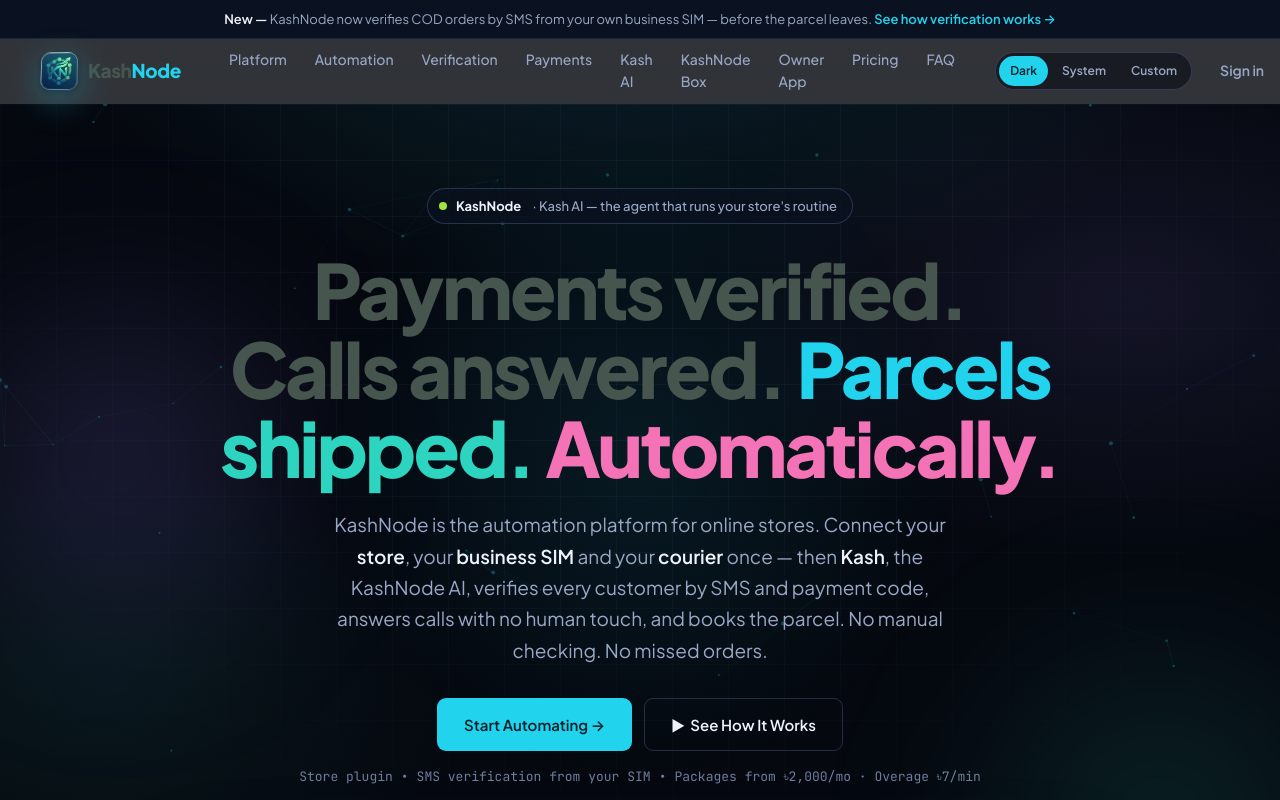
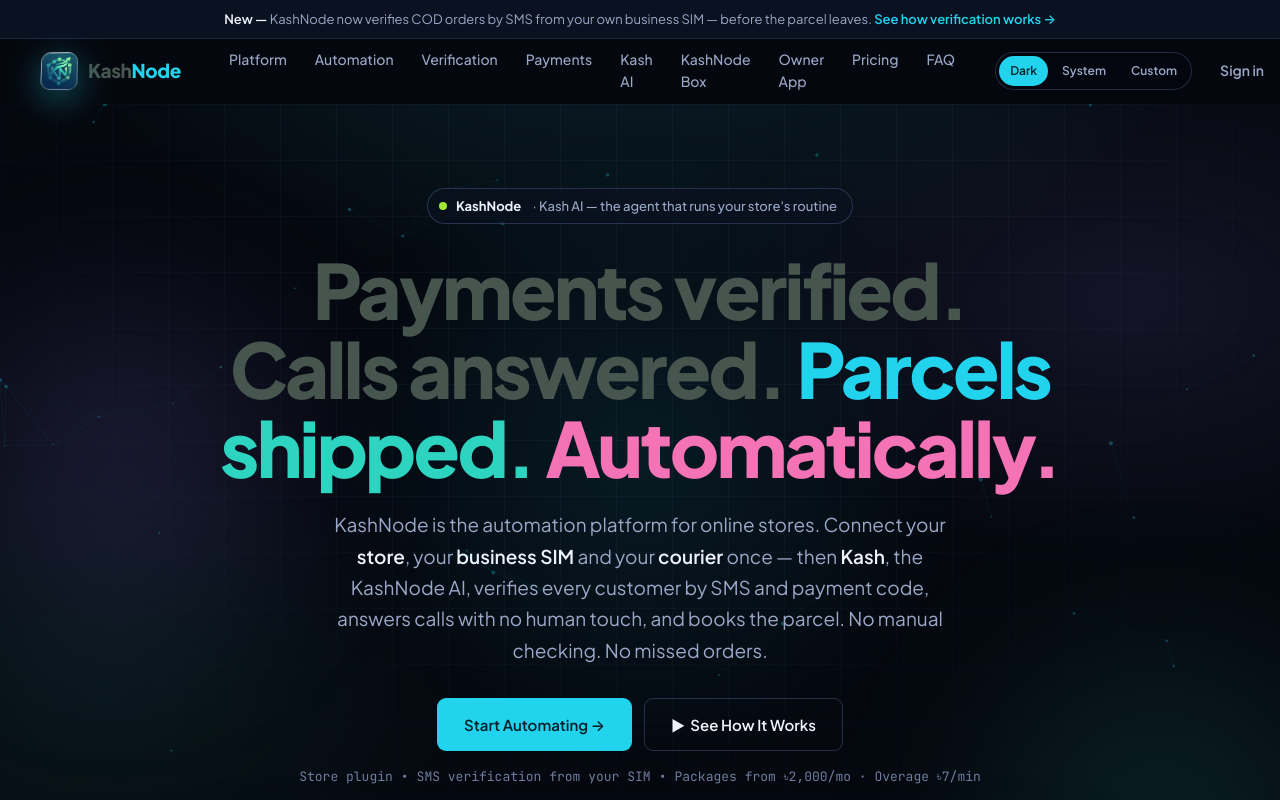
Before and after one commit to KashNode/kashnode, a React (Vite) app: page / in a window 1280 px wide. Shown: the top 800 px of the page. Built offline with nearby package versions, Linux system fonts and the light colour scheme; no server answers.

Commit message:
Fix landing background only: paint landing mount with reference page background so middle sections no longer show the dashboard canvas #f5f7f4

```diff
--- a/public/kashnode-front-page.css
+++ b/public/kashnode-front-page.css
@@ -472,3 +472,11 @@ footer.site{border-top:1px solid var(--line);padding:56px 0 34px;background:var(
     --line: rgba(13,58,82,.14);
   }
 }
+
+/* Background fix only: the React app paints #root with the dashboard canvas
+   (#f5f7f4), which showed through the landing page's transparent middle
+   sections. Paint the landing mount itself with the reference page
+   background (#05080f in Dark) so the middle matches the hero and footer. */
+.kashnode-reference-landing {
+  background: var(--bg);
+}
```
